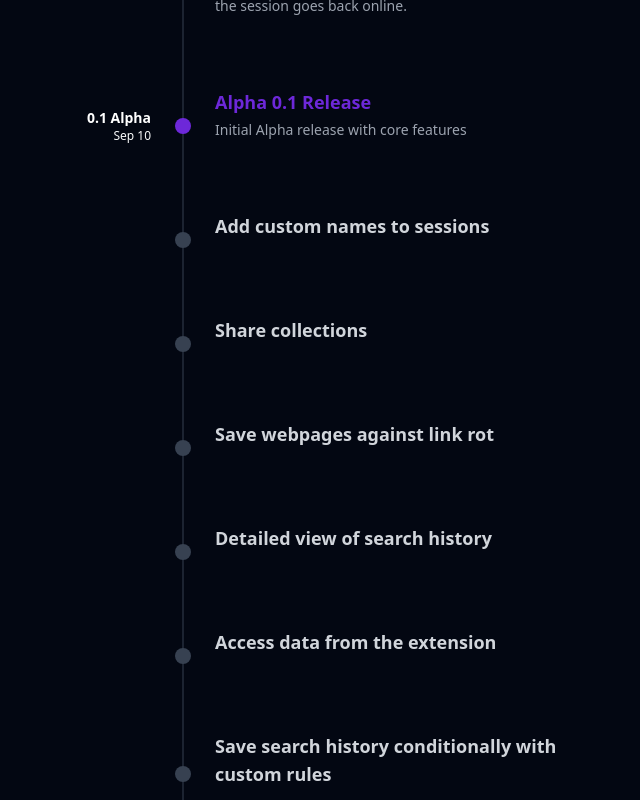
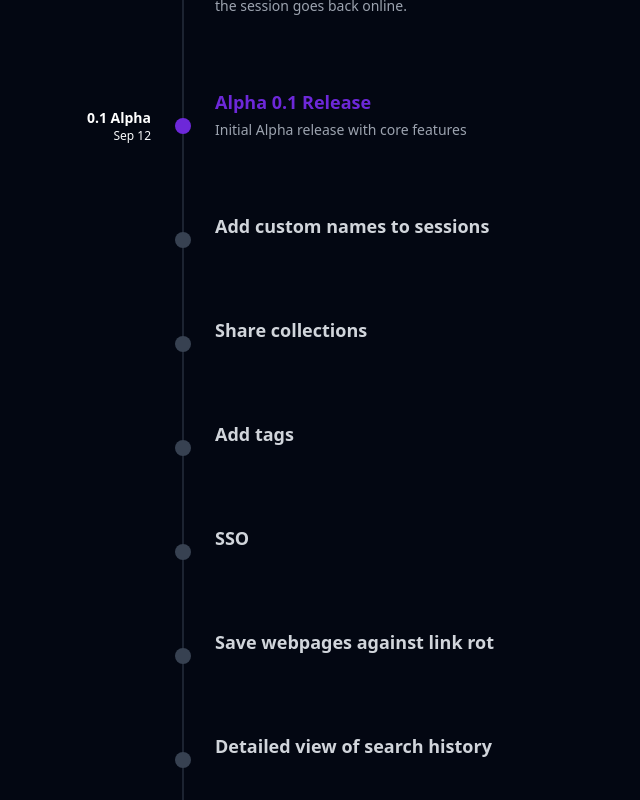
Before and after one commit to unsearchapp/unsearch, a React (Vite) app in the folder landing/: page /roadmap in a window 1280 px wide. Shown: the part 1100-1900 px from the top of the page, without its empty margins (457-1097 px from the left). Built offline with nearby package versions, Linux system fonts and the light colour scheme; no server answers.

Commit message:
Update landing roadmap

```diff
--- a/landing/src/pages/Roadmap.tsx
+++ b/landing/src/pages/Roadmap.tsx
@@ -43,7 +43,7 @@ const roadmapItems = [
 		description: "Initial Alpha release with core features",
 		completed: true,
 		version: "0.1 Alpha",
-		releaseDate: "Sep 10"
+		releaseDate: "Sep 12"
 	},
 	{
 		title: "Add custom names to sessions",
@@ -51,6 +51,14 @@ const roadmapItems = [
 	},
 	{
 		title: "Share collections",
+		completed: false
+	},
+	{
+		title: "Add tags",
+		completed: false
+	},
+	{
+		title: "SSO",
 		completed: false
 	},
 	{
@@ -62,7 +70,7 @@ const roadmapItems = [
 		completed: false
 	},
 	{
-		title: "Access data from the extension",
+		title: "Access to your data from the extension",
 		completed: false
 	},
 	{
@@ -75,6 +83,10 @@ const roadmapItems = [
 	},
 	{
 		title: "Show related bookmarks when visiting a page",
+		completed: false
+	},
+	{
+		title: "IA integration",
 		completed: false
 	},
 	{
```
